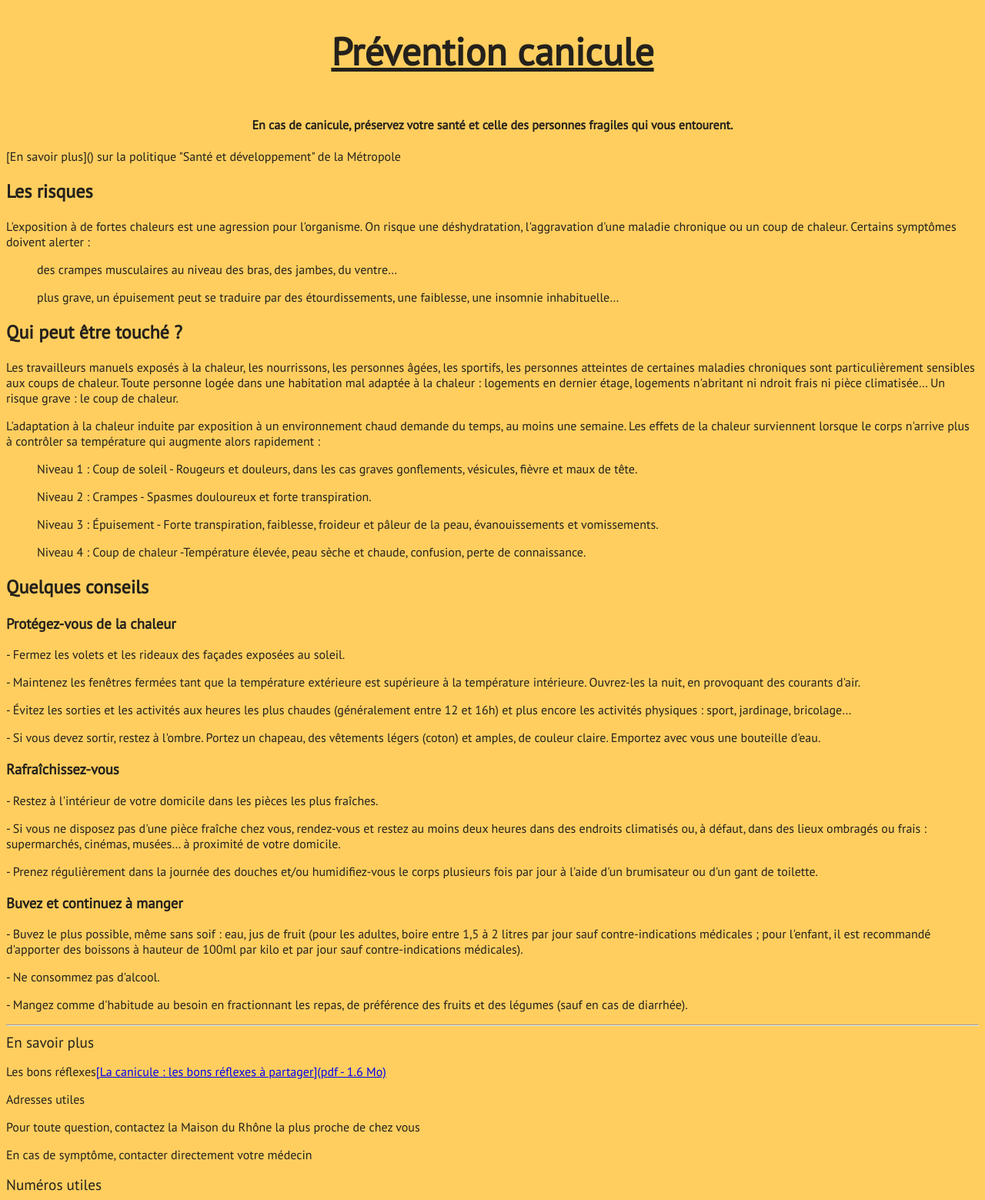
After one commit to simplon-DenisM/simplon-DenisM.github.io, a PHP site: page /site_6/main_6.html in a window 1280 px wide. The commit adds this page. Shown: the whole page at 77% size. Run offline with PHP 8.4, Linux system fonts and the light colour scheme.

Commit message:
added project Canicule

```diff
--- a/index.html
+++ b/index.html
@@ -31,6 +31,7 @@
       <div id="container"><div class="detail" style="top:0">WEB DESIGN INSPIRATION</div><a href="site_3/main_3.html" target="_blank"><div class="prev" id="img3"></div></a><div class="detail" style="bottom:0">HTML CSS</div></div>
       <div id="container"><div class="detail" style="top:0">AIR BNB</div><a href="site_4/main_4.html" target="_blank"><div class="prev" id="img4"></div></a><div class="detail" style="bottom:0">HTML CSS</div></div>
       <div id="container"><div class="detail" style="top:0">HORLOGE</div><a href="site_5/main_5.html" target="_blank"><div class="prev" id="img5"></div></a><div class="detail" style="bottom:0">HTML CSS JS</div></div>
+      <div id="container"><div class="detail" style="top:0">PREVENTION CANICULE</div><a href="site_6/main_6.html" target="_blank"><div class="prev" id="img6" alt="PREVENTION CANICULE"></div></a><div class="detail" style="bottom:0">HTML SCSS</div></div>
   </div>
 
     <div class="themeButton" id="theme1" onmouseover="changeThemeName('Hexa-Smoke')" onmouseout="themeHide()" onclick="changeTheme1()"></div>
--- /dev/null
+++ b/site_6/main_6.html
@@ -0,0 +1,73 @@
+<!DOCTYPE html>
+<html>
+  <head>
+    <meta charset="utf-8">
+    <title>Prévention Canicule</title>
+    <link rel ="stylesheet" href="style.css" type="text/css">
+    <link href="https://fonts.googleapis.com/css?family=PT+Sans" rel="stylesheet">
+  </head>
+  <body>
+
+    <h1>Prévention canicule</h1>
+
+    <h4>En cas de canicule, préservez votre santé et celle des personnes fragiles qui vous entourent.</h4>
+    <p>[En savoir plus]() sur la politique "Santé et développement" de la Métropole</p>
+
+    <h2>Les risques</h2>
+
+    <p>L'exposition à de fortes chaleurs est une agression pour l'organisme. On risque une déshydratation,
+       l'aggravation d'une maladie chronique ou un coup de chaleur. Certains symptômes doivent alerter :</p>
+
+    <ul>des crampes musculaires au niveau des bras, des jambes, du ventre…</ul>
+    <ul>plus grave, un épuisement peut se traduire par des étourdissements, une faiblesse, une insomnie inhabituelle…</ul>
+
+    <h2>Qui peut être touché ?</h2>
+
+    <p>Les travailleurs manuels exposés à la chaleur, les nourrissons, les personnes âgées, les sportifs, les personnes atteintes de certaines maladies chroniques sont particulièrement sensibles aux coups de chaleur.
+Toute personne logée dans une habitation mal adaptée à la chaleur : logements en dernier étage, logements n'abritant ni ndroit frais ni pièce climatisée…
+Un risque grave : le coup de chaleur.</p>
+
+    <p>L'adaptation à la chaleur induite par exposition à un environnement chaud demande du temps, au moins une semaine. Les effets de la chaleur surviennent
+       lorsque le corps n'arrive plus à contrôler sa température qui augmente alors rapidement :</p>
+
+       <ul>Niveau 1 : Coup de soleil - Rougeurs et douleurs, dans les cas graves gonflements, vésicules, fièvre et maux de tête.</ul>
+       <ul>Niveau 2 : Crampes - Spasmes douloureux et forte transpiration.</ul>
+       <ul>Niveau 3 : Épuisement - Forte transpiration, faiblesse, froideur et pâleur de la peau, évanouissements et vomissements.</ul>
+       <ul>Niveau 4 : Coup de chaleur -Température élevée, peau sèche et chaude, confusion, perte de connaissance.</ul>
+
+    <h2>Quelques conseils</h2>
+
+    <h3>Protégez-vous de la chaleur</h3>
+    <p>- Fermez les volets et les rideaux des façades exposées au soleil.</p>
+    <p>- Maintenez les fenêtres fermées tant que la température extérieure est supérieure à la température intérieure. Ouvrez-les la nuit, en provoquant des courants d'air.</p>
+    <p>- Évitez les sorties et les activités aux heures les plus chaudes (généralement entre 12 et 16h) et plus encore les activités physiques : sport, jardinage, bricolage…</p>
+    <p>- Si vous devez sortir, restez à l'ombre. Portez un chapeau, des vêtements légers (coton) et amples, de couleur claire. Emportez avec vous une bouteille d'eau.</p>
+
+    <h3>Rafraîchissez-vous</h3>
+    <p>- Restez à l'intérieur de votre domicile dans les pièces les plus fraîches.</p>
+    <p>- Si vous ne disposez pas d'une pièce fraîche chez vous, rendez-vous et restez au moins deux heures dans des endroits climatisés ou, à défaut, dans des lieux ombragés ou frais : supermarchés, cinémas, musées… à proximité de votre domicile.</p>
+    <p>- Prenez régulièrement dans la journée des douches et/ou humidifiez-vous le corps plusieurs fois par jour à l'aide d'un brumisateur ou d'un gant de toilette.</p>
+
+    <h3>Buvez et continuez à manger</h3>
+    <p>- Buvez le plus possible, même sans soif : eau, jus de fruit (pour les adultes, boire entre 1,5 à 2 litres par jour sauf contre-indications médicales ; pour l'enfant, il est recommandé d'apporter des boissons à hauteur de 100ml par kilo et par jour sauf contre-indications médicales).</p>
+    <p>- Ne consommez pas d'alcool.</p>
+    <p>- Mangez comme d'habitude au besoin en fractionnant les repas, de préférence des fruits et des légumes (sauf en cas de diarrhée).</p>
+
+    <hr>
+
+    <footer>
+      <big>En savoir plus</big>
+
+      <p>Les bons réflexes<span><a href="http://inpes.santepubliquefrance.fr/CFESBases/catalogue/pdf/1027.pdf">[La canicule : les bons réflexes à partager](pdf - 1.6 Mo)</a></span></p>
+      <p>Adresses utiles</p>
+      <p>Pour toute question, contactez la Maison du Rhône la plus proche de chez vous</p>
+      <p>En cas de symptôme, contacter directement votre médecin</p>
+
+      <big>Numéros utiles</big>
+
+    </footer>
+
+
+
+  </body>
+</html>
--- /dev/null
+++ b/site_6/style.css
@@ -0,0 +1,14 @@
+body {
+  background-color: #FFCE5F;
+  color: #24211C;
+  font-family: "PT Sans"; }
+
+h1 {
+  font-size: 50px;
+  text-align: center;
+  text-decoration: underline; }
+
+h4 {
+  padding-top: 20px;
+  text-align: center;
+  font-weight: bold; }
--- /dev/null
+++ b/site_6/style.scss
@@ -0,0 +1,22 @@
+$backcolor : #FFCE5F ;
+$contentcolor : #FFA121 ;
+$fontcolor : #24211C ;
+$fontstyle :  'PT Sans' ;
+
+body {
+  background-color: $backcolor ;
+  color: $fontcolor ;
+  font-family: $fontstyle ;
+}
+
+h1 {
+  font-size: 50px;
+  text-align: center;
+  text-decoration: underline;
+}
+
+h4 {
+  padding-top: 20px;
+  text-align: center;
+  font-weight: bold;
+}
--- a/style.css
+++ b/style.css
@@ -257,3 +257,8 @@ span {
   background-image: url("icons/site5.png");
   background-attachment: local;
 }
+
+#img6 {
+  background-image: url("icons/site6.png");
+  background-attachment: local;
+}
```
Also changed, not shown: script.js (+16 -0 lines), 1 other file.
